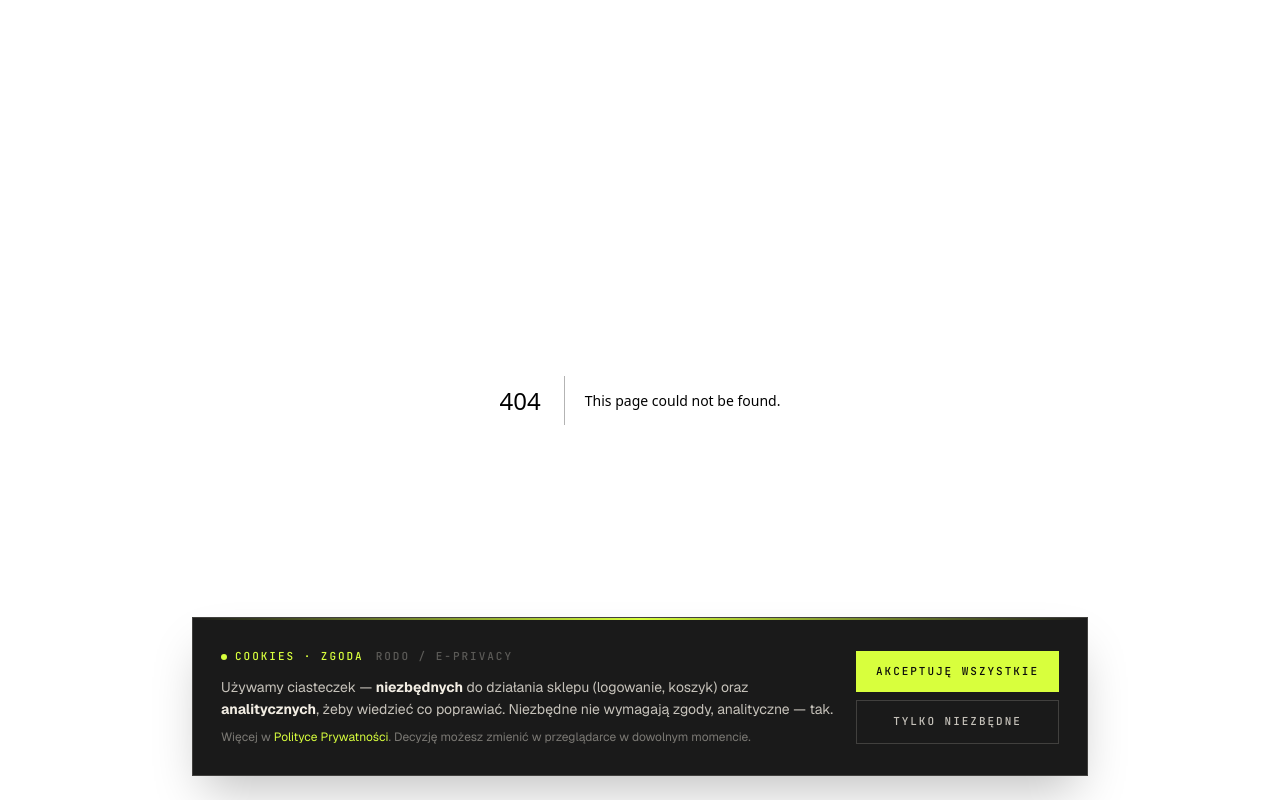
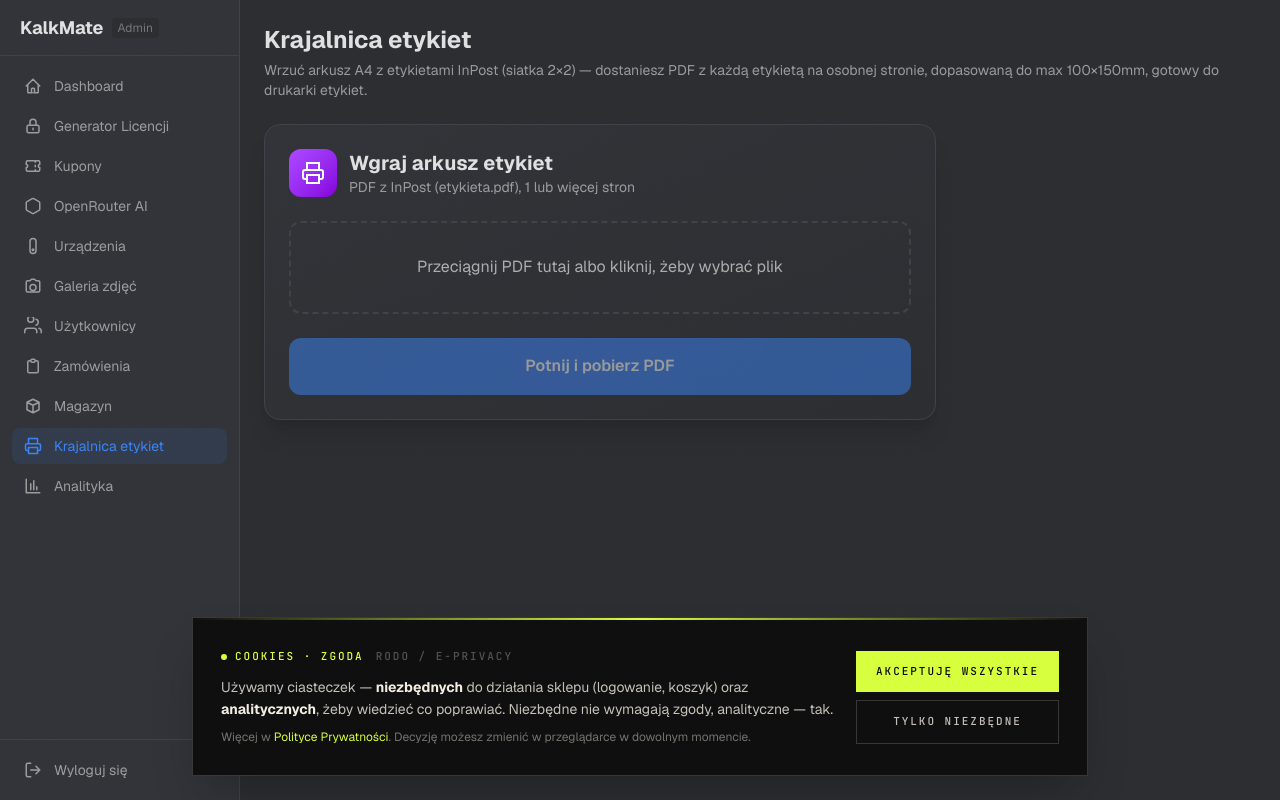
Before and after one commit to KAJPER/KalkMate, a Next.js app in the folder website/: page /admin/etykiety in a window 1280 px wide. Before the commit this address had no page. Built offline with nearby package versions, Linux system fonts and the light colour scheme.

Commit message:
feat: add label cutter page and functionality for PDF processing

```diff
--- /dev/null
+++ b/website/src/app/admin/etykiety/page.tsx
@@ -0,0 +1,135 @@
+"use client";
+
+import { useRef, useState } from "react";
+import { motion } from "framer-motion";
+import AdminShell from "@/components/admin/AdminShell";
+import { splitLabelSheet, downloadSplitLabelSheet, LABEL_MAX_W_MM, LABEL_MAX_H_MM } from "@/lib/labelSheet";
+
+export default function EtykietyPage() {
+  const [file, setFile] = useState<File | null>(null);
+  const [processing, setProcessing] = useState(false);
+  const [error, setError] = useState<string | null>(null);
+  const [result, setResult] = useState<{ sourcePages: number; outputPages: number } | null>(null);
+  const [dragOver, setDragOver] = useState(false);
+  const inputRef = useRef<HTMLInputElement>(null);
+
+  const pickFile = (f: File | null) => {
+    setError(null);
+    setResult(null);
+    if (f && f.type !== "application/pdf" && !f.name.toLowerCase().endsWith(".pdf")) {
+      setError("To nie jest plik PDF.");
+      setFile(null);
+      return;
+    }
+    setFile(f);
+  };
+
+  const run = async () => {
+    if (!file) return;
+    setProcessing(true);
+    setError(null);
+    setResult(null);
+    try {
+      const bytes = new Uint8Array(await file.arrayBuffer());
+      const outBytes = await splitLabelSheet(bytes);
+      await downloadSplitLabelSheet(bytes, file.name);
+      // policz strony wyniku (kazda strona zrodlowa -> 4 cwiartki)
+      const { PDFDocument } = await import("pdf-lib");
+      const srcDoc = await PDFDocument.load(bytes);
+      const outDoc = await PDFDocument.load(outBytes);
+      setResult({ sourcePages: srcDoc.getPageCount(), outputPages: outDoc.getPageCount() });
+    } catch (e) {
+      console.error("Label split error:", e);
+      setError("Nie udało się przetworzyć PDF-a. Sprawdź czy to poprawny plik.");
+    } finally {
+      setProcessing(false);
+    }
+  };
+
+  return (
+    <AdminShell>
+      <div className="mb-6">
+        <h1 className="text-2xl font-bold text-[#E0E0E0] mb-1">Krajalnica etykiet</h1>
+        <p className="text-sm text-[#E0E0E0]/60">
+          Wrzuć arkusz A4 z etykietami InPost (siatka 2×2) — dostaniesz PDF z każdą etykietą na osobnej
+          stronie, dopasowaną do max {LABEL_MAX_W_MM}×{LABEL_MAX_H_MM}mm, gotowy do drukarki etykiet.
+        </p>
+      </div>
+
+      <motion.div
+        initial={{ opacity: 0, y: 20 }}
+        animate={{ opacity: 1, y: 0 }}
+        className="bg-gradient-to-br from-[#313338] to-[#2B2D31] rounded-2xl border border-[#3F4147] p-6 shadow-xl max-w-2xl"
+      >
+        <div className="flex items-center gap-3 mb-6">
+          <div className="w-12 h-12 rounded-xl bg-gradient-to-br from-purple-500 to-purple-700 flex items-center justify-center">
+            <svg width="24" height="24" viewBox="0 0 24 24" fill="none" stroke="white" strokeWidth="2">
+              <path d="M6 9V2h12v7" /><path d="M6 18H4a2 2 0 0 1-2-2v-5a2 2 0 0 1 2-2h16a2 2 0 0 1 2 2v5a2 2 0 0 1-2 2h-2" /><rect x="6" y="14" width="12" height="8" />
+            </svg>
+          </div>
+          <div>
+            <h2 className="text-xl font-bold text-[#E0E0E0]">Wgraj arkusz etykiet</h2>
+            <p className="text-sm text-[#E0E0E0]/60">PDF z InPost (etykieta.pdf), 1 lub więcej stron</p>
+          </div>
+        </div>
+
+        <div
+          onDragOver={(e) => { e.preventDefault(); setDragOver(true); }}
+          onDragLeave={() => setDragOver(false)}
+          onDrop={(e) => {
+            e.preventDefault();
+            setDragOver(false);
+            pickFile(e.dataTransfer.files?.[0] || null);
+          }}
+          onClick={() => inputRef.current?.click()}
+          className={`cursor-pointer border-2 border-dashed rounded-xl p-8 text-center transition-colors ${
+            dragOver ? "border-[#3B82F6] bg-[#3B82F6]/5" : "border-[#3F4147] hover:border-[#3B82F6]/50"
+          }`}
+        >
+          <input
+            ref={inputRef}
+            type="file"
+            accept="application/pdf,.pdf"
+            className="hidden"
+            onChange={(e) => pickFile(e.target.files?.[0] || null)}
+          />
+          {file ? (
+            <div>
+              <p className="text-[#E0E0E0] font-medium">{file.name}</p>
+              <p className="text-xs text-[#E0E0E0]/40 mt-1">{(file.size / 1024).toFixed(0)} KB — kliknij, żeby zmienić</p>
+            </div>
+          ) : (
+            <div>
+              <p className="text-[#E0E0E0]/70">Przeciągnij PDF tutaj albo kliknij, żeby wybrać plik</p>
+            </div>
+          )}
+        </div>
+
+        {error && (
+          <div className="mt-4 border border-red-500/40 bg-red-500/[0.06] p-3 rounded-lg">
+            <p className="text-sm text-red-400">{error}</p>
+          </div>
+        )}
+
+        {result && (
+          <div className="mt-4 border border-green-500/40 bg-green-500/[0.06] p-4 rounded-lg">
+            <p className="text-sm text-green-400 font-semibold">✓ Gotowe — plik pobrany</p>
+            <p className="text-xs text-[#E0E0E0]/60 mt-1">
+              {result.sourcePages} {result.sourcePages === 1 ? "strona" : "stron"} źródłowych →{" "}
+              {result.outputPages} stron wynikowych (po 4 na arkusz). Jeśli ostatni arkusz miał mniej niż
+              4 etykiety, na końcu mogą być 1-3 puste strony — po prostu je pomiń przy drukowaniu.
+            </p>
+          </div>
+        )}
+
+        <button
+          onClick={run}
+          disabled={!file || processing}
+          className="mt-6 w-full bg-[#3B82F6] hover:bg-[#2563EB] text-white px-6 py-4 rounded-xl font-semibold transition-all disabled:opacity-50 disabled:cursor-not-allowed"
+        >
+          {processing ? "Tnę..." : "Potnij i pobierz PDF"}
+        </button>
+      </motion.div>
+    </AdminShell>
+  );
+}
--- a/website/src/components/admin/AdminShell.tsx
+++ b/website/src/components/admin/AdminShell.tsx
@@ -49,6 +49,11 @@ const navItems = [
     href: "/admin/inventory",
     label: "Magazyn",
     icon: "M20 7l-8-4-8 4m16 0l-8 4m8-4v10l-8 4m0-10L4 7m8 4v10M4 7v10l8 4"
+  },
+  {
+    href: "/admin/etykiety",
+    label: "Krajalnica etykiet",
+    icon: "M6 9V2h12v7M6 18H4a2 2 0 01-2-2v-5a2 2 0 012-2h16a2 2 0 012 2v5a2 2 0 01-2 2h-2M6 14h12v8H6z"
   },
   {
     href: "/admin/analytics",
--- /dev/null
+++ b/website/src/lib/labelSheet.ts
@@ -0,0 +1,74 @@
+// Krajalnica etykiet InPost — tnie arkusz A4 z siatka 2x2 etykiet
+// (standardowy eksport InPost: kazda cwiartka ~105x148.5mm, wypelniana w
+// kolejnosci gora-lewo, gora-prawo, dol-lewo, dol-prawo) na osobne strony
+// PDF, kazda dopasowana (scale-to-fit, wysrodkowana) do max 100mm x 150mm —
+// gotowe do wydruku na drukarce etykiet.
+//
+// UWAGA: nie ma proby wykrycia "pustej" cwiartki na ostatnim, czesciowo
+// zapelnionym arkuszu (wymagaloby to parsowania tekstu PDF) — jesli
+// ostatni arkusz zrodlowy ma mniej niz 4 etykiety, wynikowy PDF bedzie
+// mial 1-3 dodatkowe, puste strony na koncu. Latwo je pominac przy druku.
+
+import { PDFDocument } from "pdf-lib";
+
+const MM = 72 / 25.4;
+const mm = (v: number) => v * MM;
+
+export const LABEL_MAX_W_MM = 100;
+export const LABEL_MAX_H_MM = 150;
+
+export async function splitLabelSheet(inputBytes: Uint8Array): Promise<Uint8Array> {
+  const srcDoc = await PDFDocument.load(inputBytes);
+  const outDoc = await PDFDocument.create();
+  const outW = mm(LABEL_MAX_W_MM);
+  const outH = mm(LABEL_MAX_H_MM);
+
+  const srcPages = srcDoc.getPages();
+  for (const srcPage of srcPages) {
+    const { width: pw, height: ph } = srcPage.getSize();
+    const halfW = pw / 2;
+    const halfH = ph / 2;
+
+    // Kolejnosc jak w standardowym arkuszu InPost: gora-lewo, gora-prawo,
+    // dol-lewo, dol-prawo.
+    const quadrants = [
+      { left: 0, bottom: halfH, right: halfW, top: ph },
+      { left: halfW, bottom: halfH, right: pw, top: ph },
+      { left: 0, bottom: 0, right: halfW, top: halfH },
+      { left: halfW, bottom: 0, right: pw, top: halfH },
+    ];
+
+    for (const box of quadrants) {
+      const embedded = await outDoc.embedPage(srcPage, box);
+      const cropW = box.right - box.left;
+      const cropH = box.top - box.bottom;
+      const scale = Math.min(outW / cropW, outH / cropH);
+      const drawW = cropW * scale;
+      const drawH = cropH * scale;
+
+      const page = outDoc.addPage([outW, outH]);
+      page.drawPage(embedded, {
+        x: (outW - drawW) / 2,
+        y: (outH - drawH) / 2,
+        width: drawW,
+        height: drawH,
+      });
+    }
+  }
+
+  return outDoc.save();
+}
+
+export async function downloadSplitLabelSheet(inputBytes: Uint8Array, sourceName: string) {
+  const bytes = await splitLabelSheet(inputBytes);
+  const blob = new Blob([bytes as unknown as BlobPart], { type: "application/pdf" });
+  const url = URL.createObjectURL(blob);
+  const a = document.createElement("a");
+  const base = sourceName.replace(/\.pdf$/i, "");
+  a.href = url;
+  a.download = `${base}-etykiety-pociete.pdf`;
+  document.body.appendChild(a);
+  a.click();
+  document.body.removeChild(a);
+  URL.revokeObjectURL(url);
+}
```
